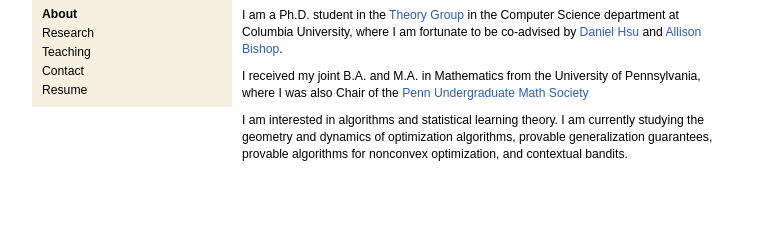
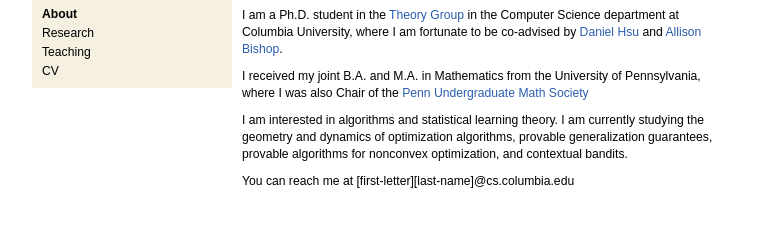
Before and after one commit to quarkral/academic_website, a plain HTML site: page index.html in a window 1280 px wide. Shown: the part 63-290 px from the top of the page, without its empty margins (258-1021 px from the left). Drawn offline with Linux system fonts and the light colour scheme.

Commit message:
remove contact page

```diff
--- a/index.html
+++ b/index.html
@@ -20,6 +20,9 @@
       <p>
         I am interested in algorithms and statistical learning theory. I am currently studying the geometry and dynamics of optimization algorithms, provable generalization guarantees, provable algorithms for nonconvex optimization, and contextual bandits.
       </p>
+      <p>
+	You can reach me at [first-letter][last-name]@cs.columbia.edu
+      </p>
     </div>
   </div>
   <div id="navigation">
@@ -27,8 +30,8 @@
       <li><a href="index.html" class="internal"><b>About</b></a></li>
       <li><a href="research.html" class="internal">Research</a></li>
       <li><a href="teaching.html" class="internal">Teaching</a></li>
-      <li><a href="contact.html" class="internal">Contact</a></li>
-      <li><a href="content/personal/cv.pdf" class="internal">Resume</a></li>
+<!--      <li><a href="contact.html" class="internal">Contact</a></li>-->
+      <li><a href="content/personal/cv.pdf" class="internal">CV</a></li>
     </ul>
   </div>
   <!-- <div id="extra">
```
Also changed, not shown: research.html (+1 -2 lines), teaching.html (+1 -2 lines).
